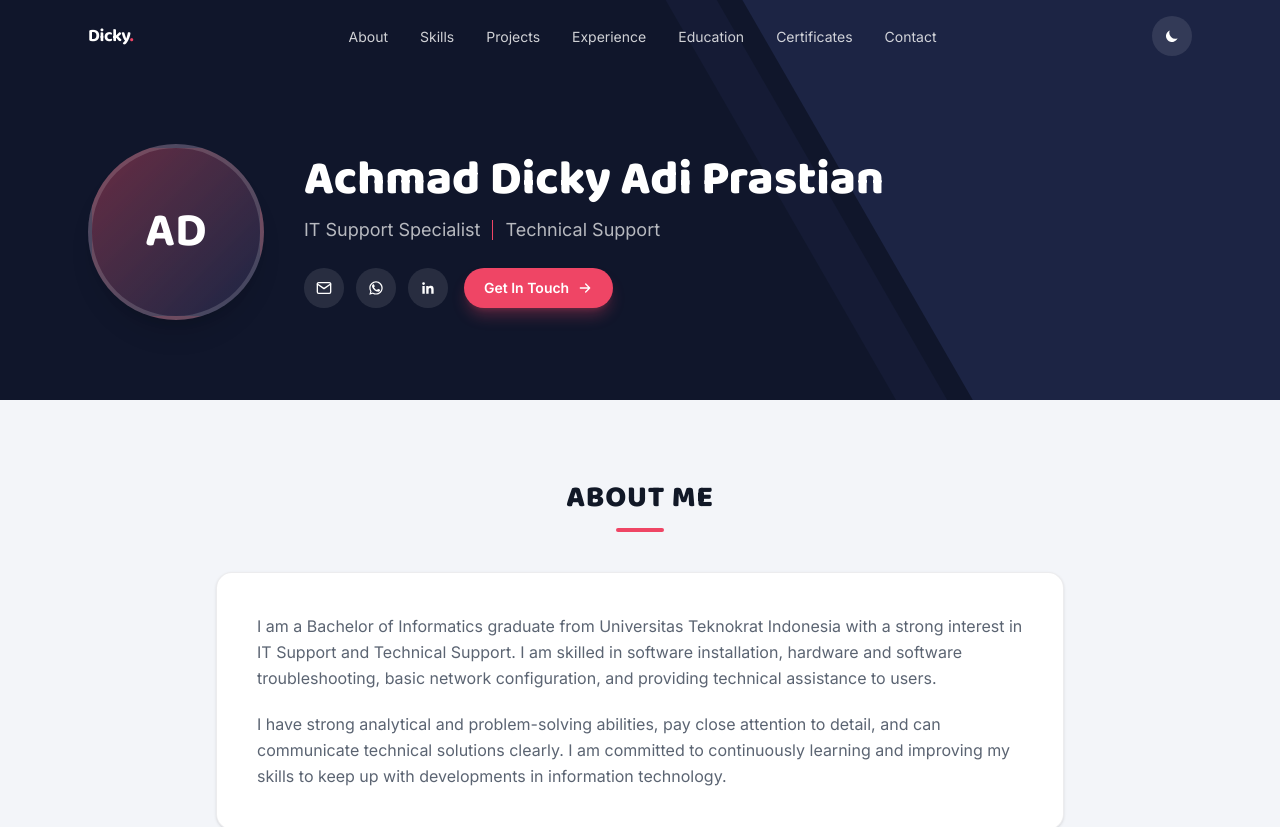
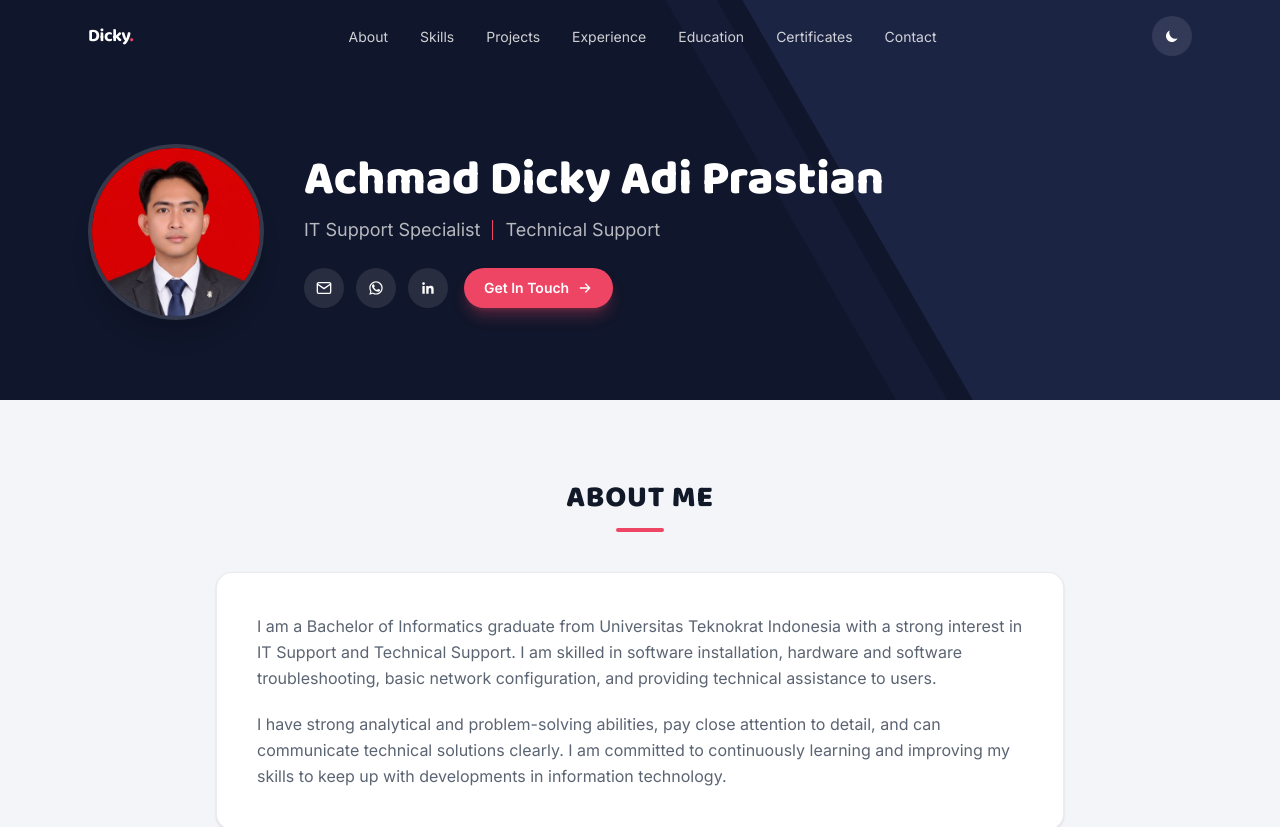
Before and after one commit to ahmdchikal/Portfolio_dicky, a Next.js app: page / in a window 1280 px wide. Shown: the top 827 px of the page. Built offline with nearby package versions, Linux system fonts and the light colour scheme.

Commit message:
Add real profile photo to hero and footer
Replaces the initials placeholder with an actual headshot in both
the hero avatar and the footer profile block.

```diff
--- a/src/components/Footer.tsx
+++ b/src/components/Footer.tsx
@@ -1,3 +1,4 @@
+import Image from "next/image";
 import { profile } from "@/data/portfolio";
 
 const initials = profile.name
@@ -12,8 +13,20 @@ export default function Footer() {
       <div className="mx-auto max-w-6xl px-6">
         <div className="flex flex-col items-center justify-between gap-6 pb-6 sm:flex-row">
           <div className="flex items-center gap-3">
-            <span className="flex h-11 w-11 shrink-0 items-center justify-center rounded-full border border-white/15 bg-gradient-to-br from-accent/40 to-hero-2 text-sm font-bold text-white">
-              {initials}
+            <span className="relative flex h-11 w-11 shrink-0 items-center justify-center overflow-hidden rounded-full border border-white/15 text-sm font-bold text-white">
+              {profile.photoUrl ? (
+                <Image
+                  src={profile.photoUrl}
+                  alt={profile.name}
+                  fill
+                  sizes="44px"
+                  className="object-cover"
+                />
+              ) : (
+                <span className="flex h-full w-full items-center justify-center bg-gradient-to-br from-accent/40 to-hero-2">
+                  {initials}
+                </span>
+              )}
             </span>
             <div>
               <p className="font-heading text-sm font-bold text-foreground">
--- a/src/components/Hero.tsx
+++ b/src/components/Hero.tsx
@@ -1,3 +1,4 @@
+import Image from "next/image";
 import { contact, profile } from "@/data/portfolio";
 import { DownloadIcon, MailIcon, WhatsAppIcon, LinkedInIcon, ArrowRightIcon } from "@/components/icons";
 
@@ -23,10 +24,23 @@ export default function Hero() {
       />
 
       <div className="relative mx-auto flex max-w-6xl flex-col items-center gap-10 px-6 sm:flex-row sm:items-center">
-        <div className="flex h-40 w-40 shrink-0 items-center justify-center rounded-full border-4 border-white/15 bg-gradient-to-br from-accent/40 to-hero-2 shadow-xl sm:h-44 sm:w-44">
-          <span className="font-heading text-5xl font-bold text-white">
-            {initials}
-          </span>
+        <div className="relative h-40 w-40 shrink-0 overflow-hidden rounded-full border-4 border-white/15 shadow-xl sm:h-44 sm:w-44">
+          {profile.photoUrl ? (
+            <Image
+              src={profile.photoUrl}
+              alt={profile.name}
+              fill
+              sizes="176px"
+              priority
+              className="object-cover"
+            />
+          ) : (
+            <div className="flex h-full w-full items-center justify-center bg-gradient-to-br from-accent/40 to-hero-2">
+              <span className="font-heading text-5xl font-bold text-white">
+                {initials}
+              </span>
+            </div>
+          )}
         </div>
 
         <div className="text-center sm:text-left">
--- a/src/data/portfolio.ts
+++ b/src/data/portfolio.ts
@@ -6,6 +6,7 @@ export const profile = {
     "Bachelor of Informatics",
   ],
   location: "Bandar Lampung, Indonesia",
+  photoUrl: "/images/profile.jpg",
   // Add a hosted PDF link to show a "Download CV" button in the hero instead of "Get In Touch".
   cvUrl: "",
   bio: [
```
Also changed, not shown: public/images/profile.jpg (added).
